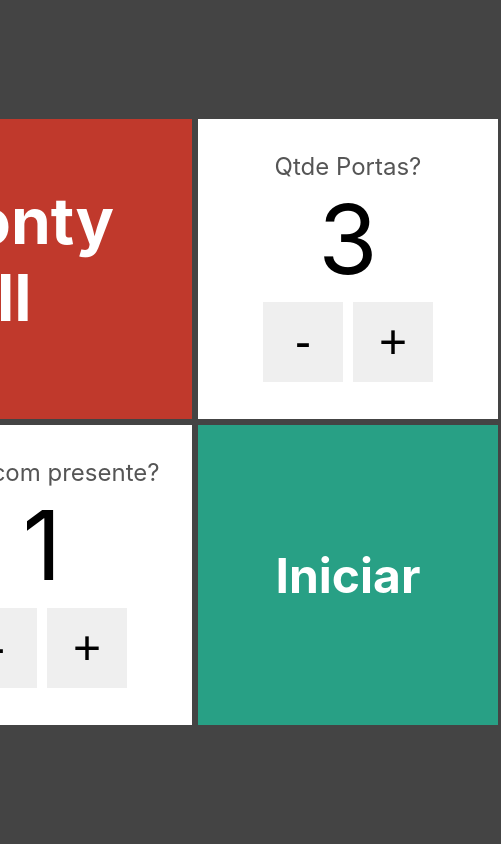
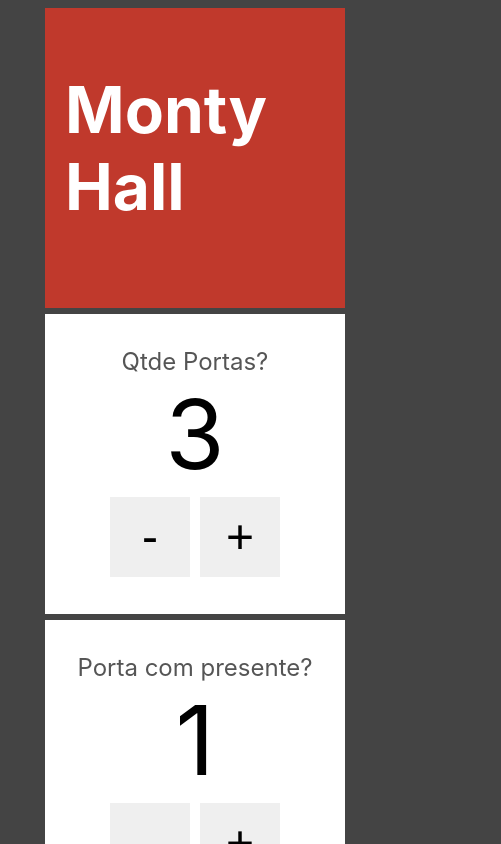
Before and after one commit to wcarvalho98/jogo-portas-next, a Next.js app: page / in a window 390 px wide. Shown: the top 844 px of the page, 501 px wide, since content can reach past the window. Built offline with nearby package versions, Linux system fonts and the light colour scheme.

Commit message:
Corrections for responsiviness on smaller devices

```diff
--- a/styles/Formulario.module.css
+++ b/styles/Formulario.module.css
@@ -30,3 +30,15 @@
     background-color: #0002;
     border-radius: 3rem;
 }
+
+@media screen and (max-width: 880px) {
+    .formulario {
+        height: auto;
+        margin: 5px 0;
+    }
+
+    .formulario > div {
+        justify-content: center;
+        flex-wrap: wrap;
+    }
+}
--- a/styles/Jogo.module.css
+++ b/styles/Jogo.module.css
@@ -43,5 +43,6 @@
 @media screen and (max-width: 880px) {
     #jogo {
         height: auto;
+        margin-bottom: 8px;
     }
 }
```
